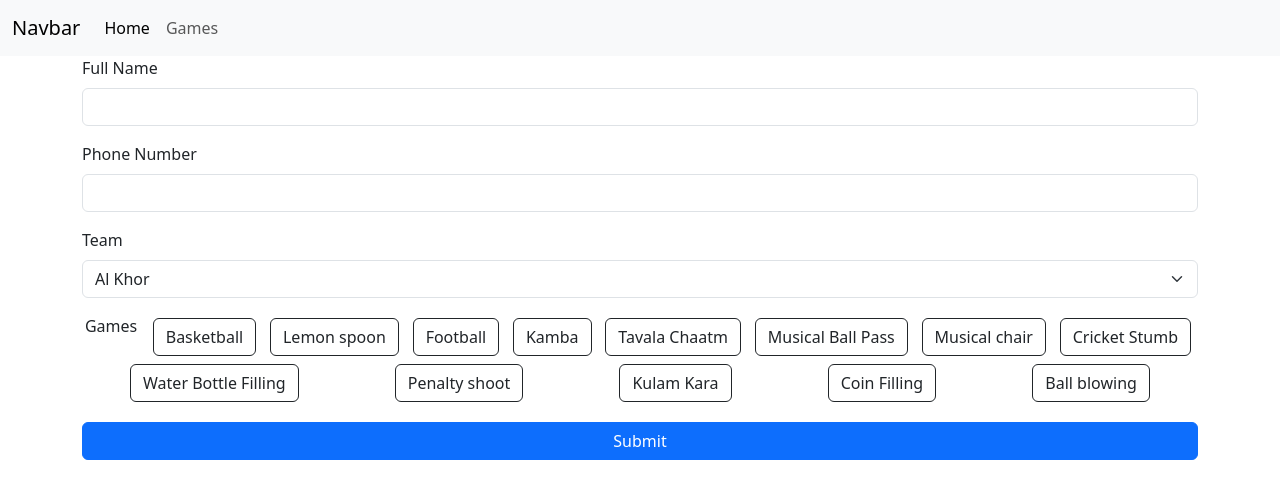
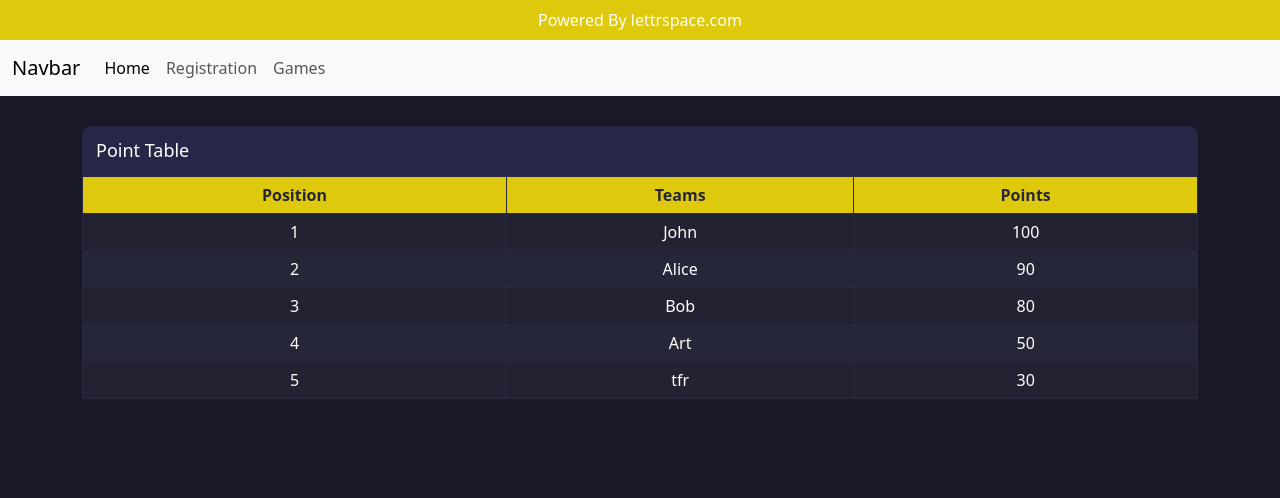
Before and after one commit to naseebahammed/oruma, a React (Create React App) app: page / in a window 1280 px wide. Shown: the top 498 px of the page. Built offline with nearby package versions, Linux system fonts and the light colour scheme.

Commit message:
Mergered with Zahid

```diff
--- a/src/App.js
+++ b/src/App.js
@@ -1,24 +1,36 @@
 import "./App.css";
 import { BrowserRouter as Router, Routes, Route } from "react-router-dom";
-// import Home from "./Pages/Home/Home";
+import Home from "./Pages/Home/Home";
 // import Team from "./Pages/Team/Team";
 import Game from "./Pages/Game/Game";
 // import Admin from "./Pages/Admin/Admin";
 import Registration from "./Pages/Registration/Registration";
-import Navbar from "./Components/Navbar/Navbar";
+import Navigation from "./Components/Navbar/Navigation";
+import "bootstrap/dist/css/bootstrap.min.css";
+
 import GamesOverview from "./Pages/Game/GamesOverview";
 
 function App() {
   return (
     <div className="App">
       <Router>
-        <Navbar />
-        <div className="container">
-          <Routes>
-            <Route path="/" element={<Registration />} />
-            <Route path="/games" element={<Game />} />
-            <Route path="/games/:id" element={<GamesOverview />} />
-          </Routes>
+        <Navigation />
+        <div
+          className=""
+          style={{
+            backgroundColor: "#181829",
+            height: "100vh",
+            paddingTop: "30px",
+          }}
+        >
+          <div className="container">
+            <Routes>
+              <Route path="/" exact element={<Home />} />
+              <Route path="/reg" element={<Registration />} />
+              <Route path="/games" element={<Game />} />
+              <Route path="/games/:id" element={<GamesOverview />} />
+            </Routes>
+          </div>
         </div>
       </Router>
     </div>
--- /dev/null
+++ b/src/Components/Navbar/Navbar.module.css
@@ -0,0 +1,14 @@
+.topnavbar{
+    background: #DEC90C;
+    height: 40px;
+    display: flex;
+    justify-content: center;
+    align-items: center;
+    color: #fff;
+}
+
+.topnavbar p{
+    margin-bottom: 0px;
+    color: #fff;
+    font-size: 16px;
+}
--- /dev/null
+++ b/src/Components/Navbar/Navigation.jsx
@@ -0,0 +1,80 @@
+import React, { useState } from "react";
+import { Link } from "react-router-dom";
+import styles from "./Navbar.module.css";
+// import { Nav } from "react-bootstrap";
+
+function Navigation() {
+  const [activeTab, setActiveTab] = useState("home");
+
+  const handleTabSelect = (selectedKey) => {
+    setActiveTab(selectedKey);
+  };
+
+  return (
+    <>
+      <div className={styles.topnavbar}>
+        <p>Powered By lettrspace.com</p>
+      </div>
+
+      {/* <div>
+        <Nav variant="pills" activeKey={activeTab} onSelect={handleTabSelect}>
+          <Nav.Item>
+            <Nav.Link eventKey="home">Active</Nav.Link>
+          </Nav.Item>
+          <Nav.Item>
+            <Nav.Link eventKey="link-1">Option 2</Nav.Link>
+          </Nav.Item>
+          <Nav.Item>
+            <Nav.Link eventKey="disabled" disabled>
+              Disabled
+            </Nav.Link>
+          </Nav.Item>
+        </Nav>
+
+        {activeTab === "home" && <div>This is the active tab content.</div>}
+        {activeTab === "link-1" && <div>This is Option 2 content.</div>}
+        {activeTab === "disabled" && <div>This tab is disabled.</div>}
+      </div> */}
+
+      <nav className="navbar navbar-expand-lg bg-body-tertiary">
+        <div className="container-fluid">
+          <Link className="navbar-brand" to="#">
+            Navbar
+          </Link>
+          <button
+            className="navbar-toggler"
+            type="button"
+            data-bs-toggle="collapse"
+            data-bs-target="#navbarNav"
+            aria-controls="navbarNav"
+            aria-expanded="false"
+            aria-label="Toggle navigation"
+          >
+            <span className="navbar-toggler-icon"></span>
+          </button>
+          <div className="collapse navbar-collapse" id="navbarNav">
+            <ul className="navbar-nav">
+              <li className="nav-item">
+                <Link className="nav-link active" aria-current="page" to="/">
+                  Home
+                </Link>
+              </li>
+              <li className="nav-item">
+                <Link className="nav-link" to="/reg">
+                  Registration
+                </Link>
+              </li>
+              <li className="nav-item">
+                <Link className="nav-link" to="/games">
+                  Games
+                </Link>
+              </li>
+            </ul>
+          </div>
+        </div>
+      </nav>
+    </>
+  );
+}
+
+export default Navigation;
--- a/src/Pages/Game/GamesOverview.jsx
+++ b/src/Pages/Game/GamesOverview.jsx
@@ -9,7 +9,7 @@ function GamesOverview() {
 
   const url = "http://localhost:4000/api/games";
 
-  const gameItem = Game.find((item) => item.id == id);
+  const gameItem = Game.find((item) => item.id === id);
 
   console.log(gameItem);
 
--- a/src/Pages/Home/Home.jsx
+++ b/src/Pages/Home/Home.jsx
@@ -1,8 +1,45 @@
 import React from "react";
+import Styles from "./Home.module.css";
 
 
 function Home() {
-  return <div>Home</div>;
+  const data = [
+    { name: "John", rank: 1, point: 100 },
+    { name: "Alice", rank: 2, point: 90 },
+    { name: "Bob", rank: 3, point: 80 },
+    { name: "Art", rank: 4, point: 50 },
+    { name: "tfr", rank: 5, point: 30 },
+    // Add more data as needed
+  ];
+  return (
+    <>
+      <div className={Styles.lt_title_head}>
+        <h5>Point Table</h5>
+      </div>
+      <div className="">
+        <table className={Styles.custom_table}>
+          <thead>
+            <tr>
+              <th>Position</th>
+              <th>Teams</th>
+
+              <th>Points</th>
+            </tr>
+          </thead>
+          <tbody>
+            {data.map((item, index) => (
+              <tr key={index}>
+                <td>{item.rank}</td>
+                <td>{item.name}</td>
+
+                <td>{item.point}</td>
+              </tr>
+            ))}
+          </tbody>
+        </table>
+      </div>
+    </>
+  );
 }
 
 export default Home;
--- /dev/null
+++ b/src/Pages/Home/Home.module.css
@@ -0,0 +1,53 @@
+/* TableComponent.css */
+.custom_table {
+    border-collapse: collapse;
+    width: 100%;
+    background-color: #222232; /* Background color of the table */
+    color: white; /* Text color */
+    text-align: center;
+  }
+
+  .custom_table th, .custom-table td {
+    border: 1px solid #28283e; /* Border style and color for table cells */
+    padding: 6px;
+    /* text-align: center; */
+  }
+
+  .custom_table th {
+    background-color: #dec90c;
+    color: #262639; /* Background color of header cells */
+  }
+
+  .custom_table td{
+    padding: 6px;
+    border: 1px solid #28283e;
+  }
+
+
+  .custom_table tr:nth-child(even) {
+    background-color: #262639; /* Alternate row background color */
+  }
+
+  .custom_table tr:last-child{
+        border-radius:  0 0 10px 10px;
+  }
+
+  .custom_table tr:hover {
+    background-color: #555; /* Background color on hover */
+  }
+
+  .lt_title_head{
+        background-color: #262646;
+        border-radius: 10px 10px 0 0;
+        color: #fff;
+        height: 50px;
+        display: flex;
+        align-items: center;
+  }
+
+  .lt_title_head h5{
+        margin-bottom: 0px;
+        padding-left: 14px;
+        font-size: 18px;
+        font-weight: 500;
+  }
--- a/src/Pages/Registration/Registration.jsx
+++ b/src/Pages/Registration/Registration.jsx
@@ -1,7 +1,8 @@
-import React, { useEffect, useState } from "react";
-import "./Registraltion.scss";
+import React, { useState } from "react";
+// import "./Registraltion.scss";
 import "bootstrap/dist/css/bootstrap.css";
 import gameData from "./../../data";
+import styles from "./Registration.module.css";
 import axios from "axios";
 
 // import { projectFirestore } from "../../firebase/config";
@@ -77,7 +78,7 @@ function Registration() {
 
   return (
     <>
-      <form onSubmit={submit}>
+      <form className={styles.reg_form} onSubmit={submit}>
         <div className="mb-3">
           <label htmlFor="fName" className="form-label">
             Full Name
@@ -90,6 +91,16 @@ function Registration() {
             required
             onChange={(e) => handle(e)}
           />
+        </div>
+        <div className="mb-3 d-flex flex-column">
+          <label for="exampleInputEmail1" className="form-label">
+            Team
+          </label>
+          <select name="" id="" className={styles.lt_form_select}>
+            {Teams.map((item) => (
+              <option value="">{item.name}</option>
+            ))}
+          </select>
         </div>
 
         <div className="mb-3">
@@ -106,8 +117,8 @@ function Registration() {
           />
         </div>
 
-        <div className="mb-3">
-          <label htmlFor="team" className="form-label">
+        <div className="mb-3 d-flex align-items-center">
+          <label htmlFor="team" className="form-label me-2 m-0">
             Team
           </label>
           <br />
--- /dev/null
+++ b/src/Pages/Registration/Registration.module.css
@@ -0,0 +1,42 @@
+.main_bg{
+    background-color: #181829;
+}
+
+.reg_form{
+    padding: 30px 0;
+}
+
+.reg_form label{
+   color: #65656B;
+   font-size: 16px;
+   font-weight: 500;
+
+}
+
+.reg_form button{
+    background-color: #DEC90C;
+    color: #fff;
+    font-size: 16px;
+    font-weight: 600;
+    border: none;
+    width: 100%;
+}
+
+.reg_form input{
+    background-color: #222232;
+    border: none;
+    height: 45px;
+    border-radius: 12px;
+}
+
+.lt_form_select{
+    background-color: #222232;
+    border: none;
+    height: 45px;
+    border-radius: 12px;
+    color: #fff;
+}
+
+.reg_form .checkinput_box{
+    height: auto !important;
+}
--- a/src/index.js
+++ b/src/index.js
@@ -1,5 +1,7 @@
 import React from "react";
 import ReactDOM from "react-dom/client";
+import 'bootstrap/dist/css/bootstrap.min.css';
+
 import "./index.css";
 import App from "./App";
 
```
Also changed, not shown: src/Components/Navbar/Navbar.scss (deleted), src/Pages/Registration/Registraltion.scss (deleted), 1 other file (tests, documents, lock files or other folders).
